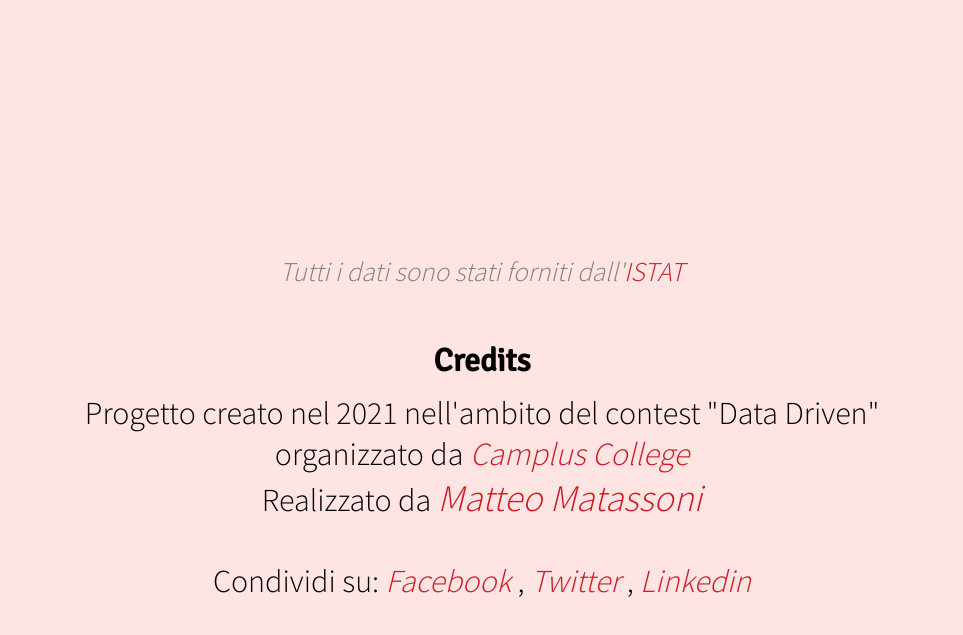
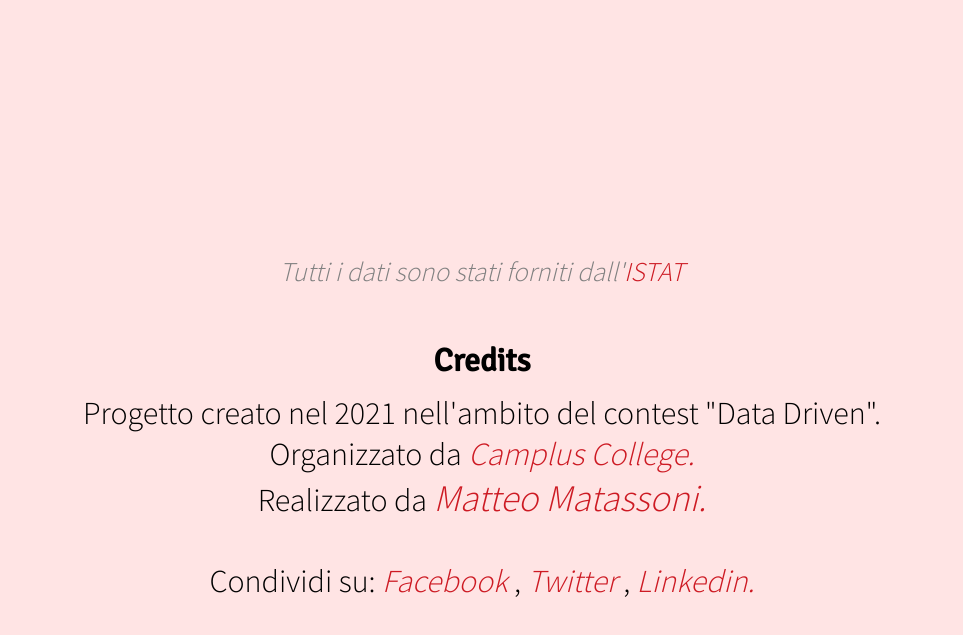
Before and after one commit to matteomatassoni00/DATA-DRIVEN, a plain HTML site: page index.html in a window 1280 px wide. Shown: the part 8515-9150 px from the top of the page, without its empty margins (158-1121 px from the left). Drawn offline with Linux system fonts and the light colour scheme; a web font is replaced by a local one.

Commit message:
Update index.html

```diff
--- a/index.html
+++ b/index.html
@@ -156,15 +156,15 @@ così da far star meglio tutte e tutti.<br>
   <p class="citazione" style="margin-bottom: 10pt; color: gray;"> Tutti i dati sono stati forniti dall'<a href="http://dati-violenzadonne.istat.it/" target="_blank">ISTAT</a></p>
 
   <h4 style="margin-bottom: 0px; margin-top: 5pt; padding-bottom: 10pt;">Credits</h4>
-<p style="margin-top: 0px;">Progetto creato nel 2021 nell'ambito del contest "Data Driven" organizzato da <a style="font-size: 101%;" href="https://www.camplus.it/" target="_blank" >Camplus College</a>
-  <br>Realizzato da <a href="https://www.linkedin.com/in/matteo-matassoni/" target="_blank" style="font-size: 117%;">Matteo Matassoni </a>
+<p style="margin-top: 0px;">Progetto creato nel 2021 nell'ambito del contest "Data Driven". <br>Organizzato da <a style="font-size: 101%;" href="https://www.camplus.it/" target="_blank" >Camplus College.</a>
+  <br>Realizzato da <a href="https://www.linkedin.com/in/matteo-matassoni/" target="_blank" style="font-size: 117%;">Matteo Matassoni. </a>
 
 <br> <br>
 Condividi su: <a href="https://www.facebook.com/sharer/sharer.php?u=https://matteomatassoni00.github.io/DATA-DRIVEN/" target="_blank">Facebook</a>
 ,
 <a href="https://twitter.com/intent/tweet?text=Ti+consiglio+di+visitare+questo+sito:+https://matteomatassoni00.github.io/DATA-DRIVEN/" target="_blank">Twitter</a>
 ,
-<a target="_blank" href="https://www.linkedin.com/shareArticle?mini=true&url=https://matteomatassoni00.github.io/DATA-DRIVEN/">Linkedin</a>
+<a target="_blank" href="https://www.linkedin.com/shareArticle?mini=true&url=https://matteomatassoni00.github.io/DATA-DRIVEN/">Linkedin.</a>
 </p></div>
 
 
```
